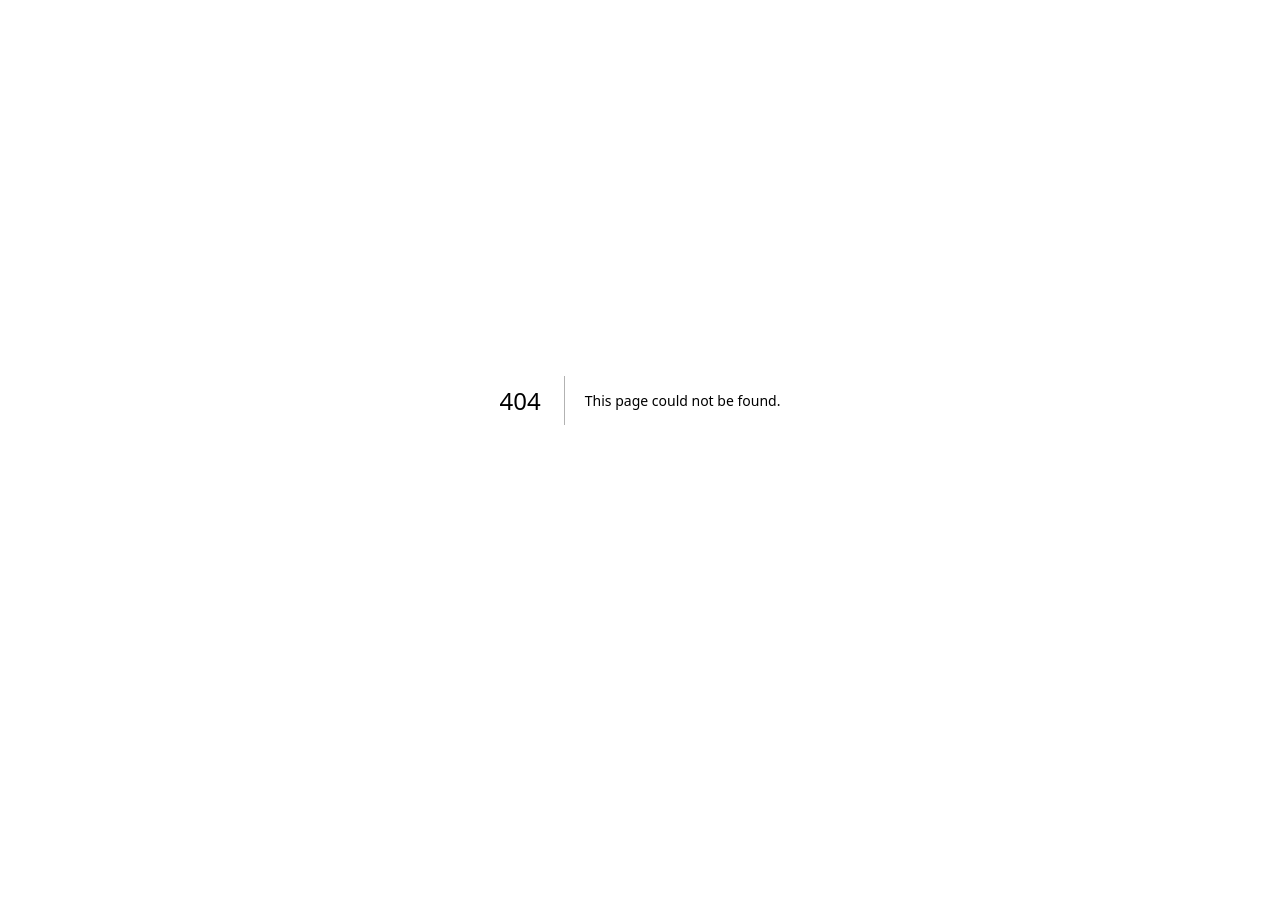
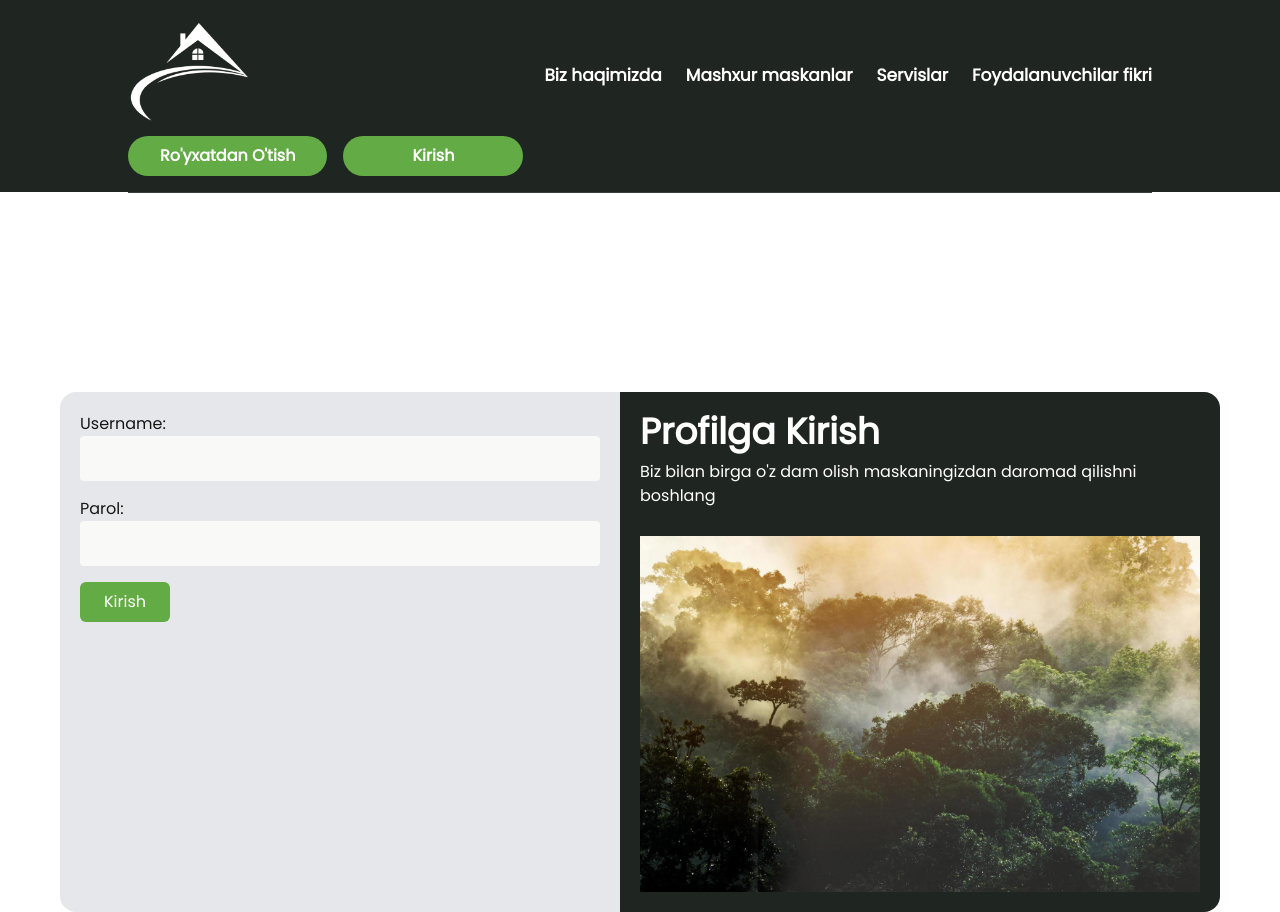
Before and after one commit to lupheron/Zenly, a Next.js app: page /login in a window 1280 px wide. Before the commit this address had no page. Before the commit the page ends 800 px from the top, so only its background shows below. Built offline with nearby package versions, Linux system fonts and the light colour scheme.

Commit message:
Login page is ready

```diff
--- /dev/null
+++ b/src/app/login/LoginClient.tsx
@@ -0,0 +1,27 @@
+import LoginForm from '@/src/components/Forms/LoginForm'
+import Image from 'next/image'
+import React from 'react'
+
+const LoginClient = () => {
+    return (
+        <div className='flex items-center justify-center mt-50'>
+            <div className='w-140 h-130 bg-gray-200 p-5 rounded-l-2xl'>
+                <LoginForm />
+            </div>
+            <div className='w-150 h-130 flex flex-col gap-2 bg-dark-green text-white p-5 rounded-r-2xl'>
+                <h1 className='text-4xl font-semibold'>Profilga Kirish</h1>
+                <p className='text-gray'>Biz bilan birga o'z dam olish maskaningizdan daromad qilishni boshlang</p>
+                <div className="w-full h-full relative mt-5">
+                    <Image
+                        src="/ready/ready.jpg"
+                        alt="Ready"
+                        fill
+                        className="object-cover"
+                    />
+                </div>
+            </div>
+        </div>
+    )
+}
+
+export default LoginClient
--- /dev/null
+++ b/src/app/login/page.tsx
@@ -0,0 +1,14 @@
+import NavbarSection from '@/src/components/Navbar/NavbarSection'
+import React from 'react'
+import LoginClient from './LoginClient'
+
+const Login = () => {
+    return (
+        <div>
+            <NavbarSection />
+            <LoginClient />
+        </div>
+    )
+}
+
+export default Login
--- /dev/null
+++ b/src/components/Forms/LoginForm.tsx
@@ -0,0 +1,78 @@
+'use client'
+
+import React, { useState } from 'react'
+import { useLoginUser } from '@/src/hooks/useLoginUser'
+import InputDefault from '../FormElements/Input/InputDefault'
+import LabelDefault from '../FormElements/label/LabelDefault'
+import AlertDefault from '../Alert/AlertDefault'
+import { useRouter } from 'next/navigation'
+
+const LoginForm = () => {
+    const router = useRouter()
+
+    const [form, setForm] = useState({
+        username: '',
+        password: '',
+    })
+
+    const { mutate, isPending } = useLoginUser()
+
+    const handleChange = (e: React.ChangeEvent<HTMLInputElement>) => {
+        const { name, value } = e.target
+        setForm((prev) => ({ ...prev, [name]: value }))
+    }
+
+    const handleSubmit = (e: React.FormEvent) => {
+        e.preventDefault()
+
+        mutate(form, {
+            onSuccess: (data) => {
+                localStorage.setItem('token', data.token)
+                localStorage.setItem('username', data.name)
+                localStorage.setItem('user_id', data.user_id)
+
+                AlertDefault.success("Tizimga muvaffaqiyatli kirdingiz!")
+                router.push('/admin')
+            },
+            onError: () => {
+                AlertDefault.error("Login qilishda xatolik yuz berdi.")
+            },
+        })
+    }
+
+    return (
+        <form onSubmit={handleSubmit} className="space-y-4">
+            <div>
+                <LabelDefault label="Username:" htmlFor="username" />
+                <InputDefault
+                    name="username"
+                    type="text"
+                    value={form.username}
+                    onChange={handleChange}
+                    required
+                />
+            </div>
+
+            <div>
+                <LabelDefault label="Parol:" htmlFor="password" />
+                <InputDefault
+                    name="password"
+                    type="password"
+                    value={form.password}
+                    onChange={handleChange}
+                    required
+                />
+            </div>
+
+            <button
+                type="submit"
+                disabled={isPending}
+                className="bg-light-green text-white px-6 py-2 rounded-md"
+            >
+                {isPending ? 'Tekshirilmoqda...' : 'Kirish'}
+            </button>
+        </form>
+    )
+}
+
+export default LoginForm
--- a/src/components/Forms/RegisterForm.tsx
+++ b/src/components/Forms/RegisterForm.tsx
@@ -5,6 +5,7 @@ import LabelDefault from '../FormElements/label/LabelDefault'
 import InputDefault from '../FormElements/Input/InputDefault'
 import { useRegisterUser } from '@/src/hooks/useRegisterUser'
 import AlertDefault from '../Alert/AlertDefault'
+import { useRouter } from 'next/navigation'
 
 const RegisterForm = () => {
     const [form, setForm] = useState({
@@ -14,6 +15,7 @@ const RegisterForm = () => {
         address: '',
         password: '',
     })
+    const router = useRouter()
 
     const { mutate, isPending, isSuccess, isError } = useRegisterUser()
 
@@ -30,6 +32,7 @@ const RegisterForm = () => {
     useEffect(() => {
         if (isSuccess) {
             AlertDefault.success("Ro‘yxatdan o‘tish muvaffaqiyatli yakunlandi!")
+            router.push("/")
         }
         if (isError) {
             AlertDefault.error("Ro‘yxatdan o‘tishda xatolik yuz berdi!")
--- /dev/null
+++ b/src/hooks/useLoginUser.ts
@@ -0,0 +1,24 @@
+// hooks/useLoginUser.ts
+'use client'
+
+import { useMutation } from '@tanstack/react-query'
+
+const loginUser = async (data: { username: string; password: string }) => {
+    const res = await fetch('http://zenlyserver.test/api/login', {
+        method: 'POST',
+        headers: {
+            'Content-Type': 'application/json',
+        },
+        body: JSON.stringify(data),
+    })
+
+    if (!res.ok) {
+        throw new Error('Login failed')
+    }
+
+    return res.json()
+}
+
+export const useLoginUser = () => {
+    return useMutation({ mutationFn: loginUser })
+}
```
